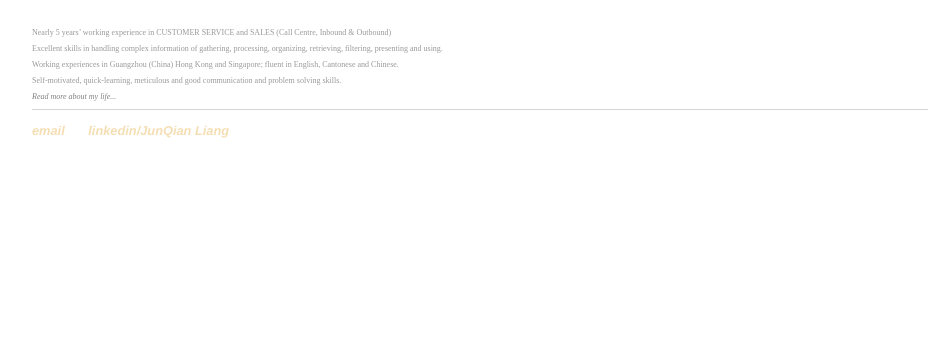
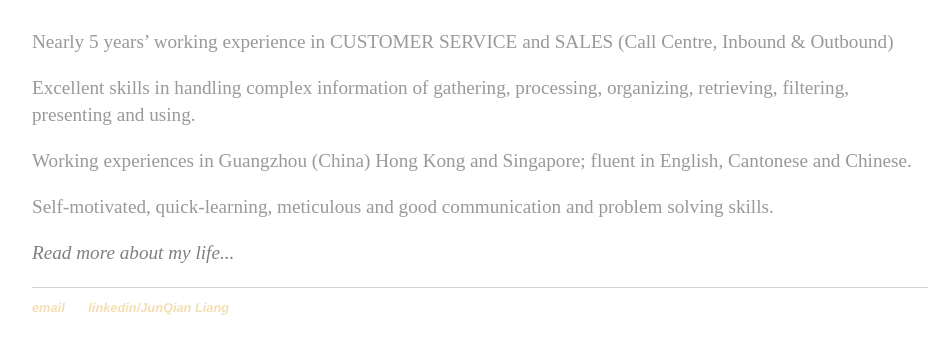
Before and after one commit to zzz2010/RunningSun.github.io, a plain HTML site: page index.html in a window 1280 px wide. Shown: the part 168-522 px from the top of the page, without its empty margins (160-1102 px from the left). Drawn offline with Linux system fonts and the light colour scheme.

Commit message:
Update main.css

```diff
--- a/css/main.css
+++ b/css/main.css
@@ -24,8 +24,8 @@ h1 {
     font-family:'Helvetica', 'Sans-Serif', 'Sans-Serif';
 }
 p {
-    font-size: 0.5em;
-    line-height: 1em;
+    font-size: 1.2em;
+    line-height: 1.4em;
     color: #999;
 }
 footer {
```
